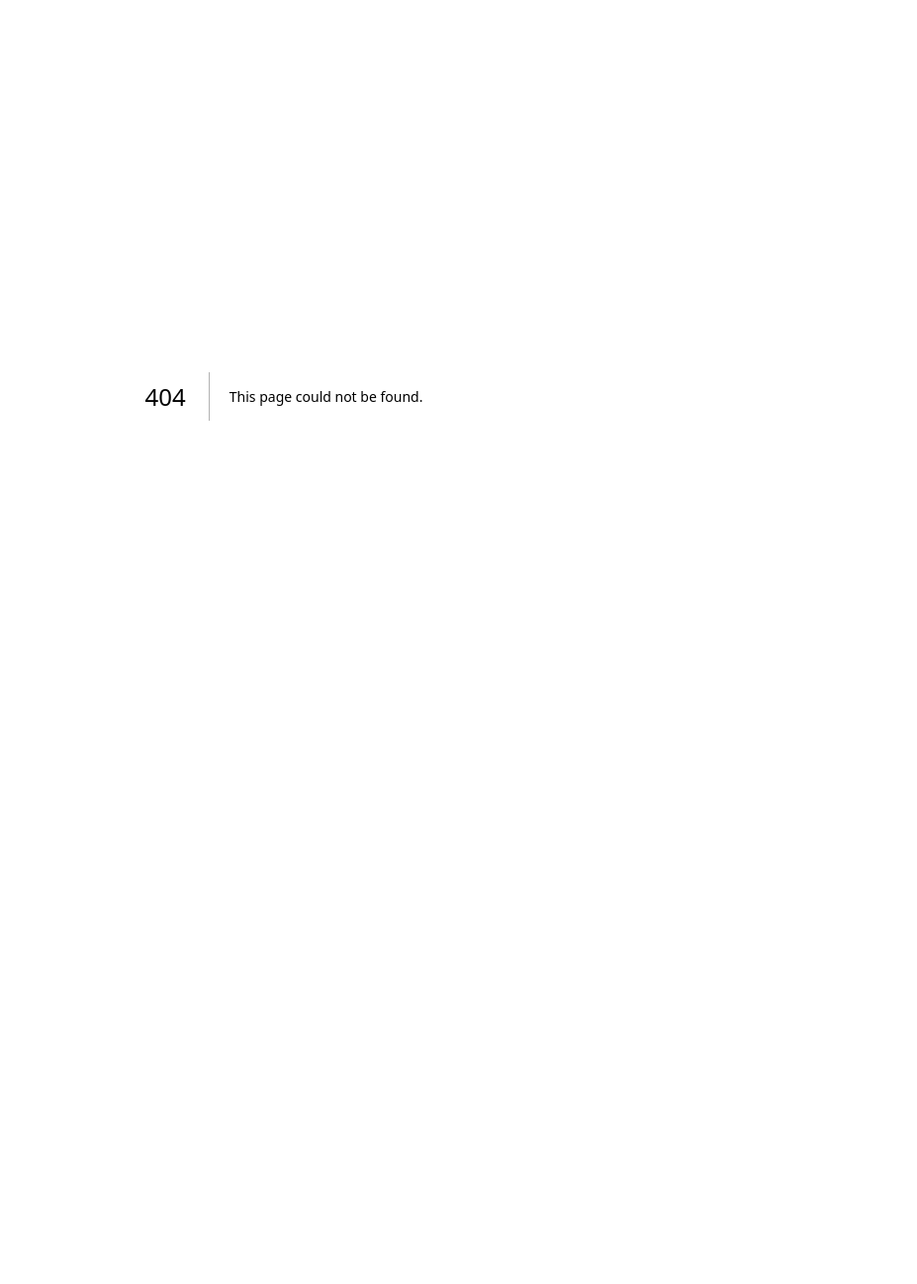
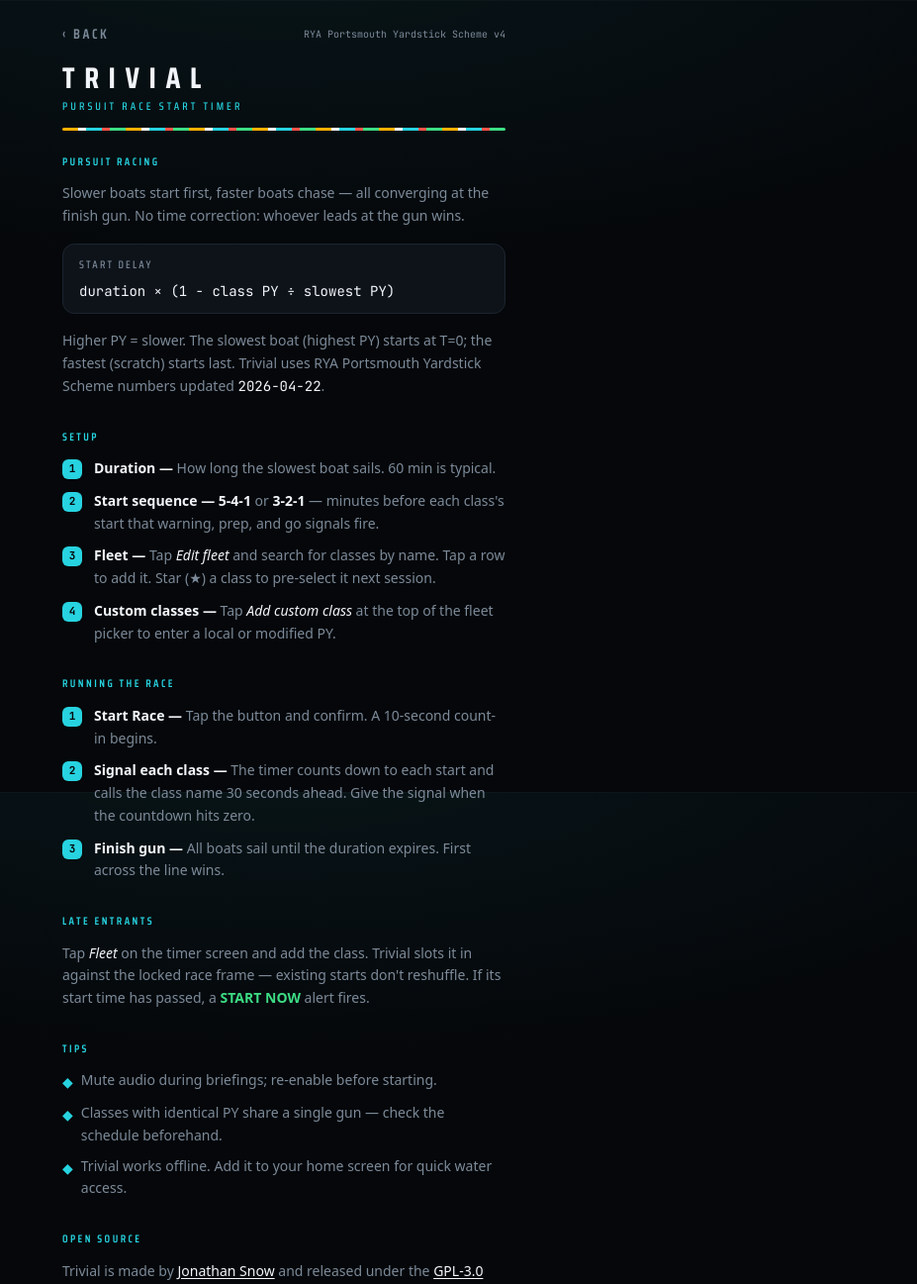
Before and after one commit to therealJonSnow/trivial, a Next.js app: page /about in a window 1280 px wide. Before the commit this address had no page. Shown: the top 1297 px of the page at 99% size, without its empty margins (353-1280 px from the left). Before the commit the page ends 800 px from the top, so only its background shows below. Built offline with nearby package versions, Linux system fonts and the light colour scheme.

Commit message:
about page

```diff
--- /dev/null
+++ b/src/app/about/page.tsx
@@ -0,0 +1,180 @@
+import Link from "next/link";
+import { pyMeta } from "@/lib/data";
+
+export const metadata = {
+  title: "About — Trivial",
+  description: "How pursuit racing works and how to use Trivial.",
+};
+
+export default function AboutPage() {
+  return (
+    <div className="instrument-bg mx-auto min-h-dvh max-w-screen px-4 pb-16 pt-[max(0.75rem,env(safe-area-inset-top))]">
+      <div className="mx-auto max-w-md">
+
+        <header className="mb-6">
+          <div className="flex items-center justify-between">
+            <Link
+              href="/"
+              className="-ml-2 flex h-11 items-center gap-1 rounded-lg px-2 font-display text-sm font-semibold uppercase tracking-[0.18em] text-muted active:text-ink"
+            >
+              &#8249; Back
+            </Link>
+            <span className="font-mono text-[10px] tabular-nums text-muted">
+              {pyMeta.source} v{pyMeta.version}
+            </span>
+          </div>
+          <div className="mt-2">
+            <h1 className="font-display text-3xl font-bold uppercase leading-none tracking-[0.32em] text-ink">
+              Trivial
+            </h1>
+            <p className="mt-1.5 font-display text-[11px] font-medium uppercase tracking-[0.28em] text-signal">
+              Pursuit race start timer
+            </p>
+          </div>
+          <div className="mt-3">
+            <div className="flag-strip" />
+          </div>
+        </header>
+
+        <Section title="Pursuit racing">
+          <p>
+            Slower boats start first, faster boats chase — all converging at the finish gun.
+            No time correction: whoever leads at the gun wins.
+          </p>
+          <div className="my-4 rounded-xl border border-line bg-panel px-4 py-3">
+            <p className="font-display text-[11px] uppercase tracking-[0.2em] text-muted">
+              Start delay
+            </p>
+            <p className="mt-2 font-mono text-sm text-ink">
+              duration &times; (1 &minus; class&nbsp;PY &divide; slowest&nbsp;PY)
+            </p>
+          </div>
+          <p>
+            Higher PY = slower. The slowest boat (highest PY) starts at T=0; the fastest
+            (scratch) starts last. Trivial uses {pyMeta.source} numbers updated{" "}
+            <span className="font-mono tabular-nums text-ink">{pyMeta.lastUpdated}</span>.
+          </p>
+        </Section>
+
+        <Section title="Setup">
+          <ol className="space-y-2.5">
+            <Step n={1} label="Duration">
+              How long the slowest boat sails. 60&nbsp;min is typical.
+            </Step>
+            <Step n={2} label="Start sequence">
+              <strong className="font-semibold text-ink">5-4-1</strong> or{" "}
+              <strong className="font-semibold text-ink">3-2-1</strong> — minutes before each
+              class&apos;s start that warning, prep, and go signals fire.
+            </Step>
+            <Step n={3} label="Fleet">
+              Tap <em className="text-ink">Edit fleet</em> and search for classes by name.
+              Tap a row to add it. Star (&#9733;) a class to pre-select it next session.
+            </Step>
+            <Step n={4} label="Custom classes">
+              Tap <em className="text-ink">Add custom class</em> at the top of the fleet
+              picker to enter a local or modified PY.
+            </Step>
+          </ol>
+        </Section>
+
+        <Section title="Running the race">
+          <ol className="space-y-2.5">
+            <Step n={1} label="Start Race">
+              Tap the button and confirm. A 10-second count-in begins.
+            </Step>
+            <Step n={2} label="Signal each class">
+              The timer counts down to each start and calls the class name 30 seconds ahead.
+              Give the signal when the countdown hits zero.
+            </Step>
+            <Step n={3} label="Finish gun">
+              All boats sail until the duration expires. First across the line wins.
+            </Step>
+          </ol>
+        </Section>
+
+        <Section title="Late entrants">
+          <p>
+            Tap <em className="text-ink">Fleet</em> on the timer screen and add the class.
+            Trivial slots it in against the locked race frame — existing starts don&apos;t
+            reshuffle. If its start time has passed, a{" "}
+            <strong className="font-semibold text-started">START NOW</strong> alert fires.
+          </p>
+        </Section>
+
+        <Section title="Tips">
+          <ul className="space-y-2">
+            <Tip>Mute audio during briefings; re-enable before starting.</Tip>
+            <Tip>Classes with identical PY share a single gun — check the schedule beforehand.</Tip>
+            <Tip>Trivial works offline. Add it to your home screen for quick water access.</Tip>
+          </ul>
+        </Section>
+
+        <Section title="Open source">
+          <p>
+            Trivial is made by{" "}
+            <a
+              href="https://github.com/therealJonSnow"
+              className="text-ink underline underline-offset-2"
+            >
+              Jonathan Snow
+            </a>{" "}
+            and released under the{" "}
+            <a
+              href="https://www.gnu.org/licenses/gpl-3.0.html"
+              className="text-ink underline underline-offset-2"
+            >
+              GPL-3.0
+            </a>{" "}
+            licence. You are free to use, modify, and distribute it under the same terms.
+          </p>
+          <a
+            href="https://github.com/therealJonSnow/trivial"
+            className="mt-3 flex items-center gap-2 font-mono text-xs text-signal underline-offset-2 active:text-ink"
+          >
+            <span>github.com/therealJonSnow/trivial</span>
+            <span aria-hidden>&#8250;</span>
+          </a>
+        </Section>
+
+        <footer className="mt-2 border-t border-line pt-6 text-center font-mono text-[10px] tabular-nums text-muted">
+          {pyMeta.source} v{pyMeta.version} &middot; {pyMeta.lastUpdated}
+        </footer>
+
+      </div>
+    </div>
+  );
+}
+
+function Section({ title, children }: { title: string; children: React.ReactNode }) {
+  return (
+    <section className="mb-8">
+      <h2 className="mb-3 font-display text-[11px] font-semibold uppercase tracking-[0.22em] text-signal">
+        {title}
+      </h2>
+      <div className="text-sm leading-relaxed text-muted">{children}</div>
+    </section>
+  );
+}
+
+function Step({ n, label, children }: { n: number; label: string; children: React.ReactNode }) {
+  return (
+    <li className="flex gap-3">
+      <span className="mt-0.5 flex h-5 w-5 shrink-0 items-center justify-center rounded-[6px] bg-signal font-mono text-[11px] font-bold text-ground">
+        {n}
+      </span>
+      <span>
+        <strong className="font-semibold text-ink">{label} — </strong>
+        {children}
+      </span>
+    </li>
+  );
+}
+
+function Tip({ children }: { children: React.ReactNode }) {
+  return (
+    <li className="flex gap-2">
+      <span className="mt-0.5 shrink-0 text-signal">&#9670;</span>
+      <span>{children}</span>
+    </li>
+  );
+}
--- a/src/components/SetupScreen.tsx
+++ b/src/components/SetupScreen.tsx
@@ -1,6 +1,7 @@
 "use client";
 
 import { useEffect, useMemo, useState } from "react";
+import Link from "next/link";
 import { pyMeta, resolveClasses } from "@/lib/data";
 import { buildSchedule } from "@/lib/schedule";
 import { unlockAudio } from "@/lib/audio";
@@ -56,9 +57,12 @@
           <h1 className="font-display text-3xl font-bold uppercase leading-none tracking-[0.32em] text-ink">
             Trivial
           </h1>
-          <span className="font-mono text-[10px] mt-1 tabular-nums text-muted">
-            PY v{pyMeta.version}
-          </span>
+          <Link
+            href="/about"
+            className="mt-1 font-mono text-[10px] tabular-nums text-muted underline-offset-2 active:text-ink"
+          >
+            About & Guide ›
+          </Link>
         </div>
         <p className="mt-1.5 font-display text-[11px] font-medium uppercase tracking-[0.28em] text-signal">
           Pursuit race start timer
```
